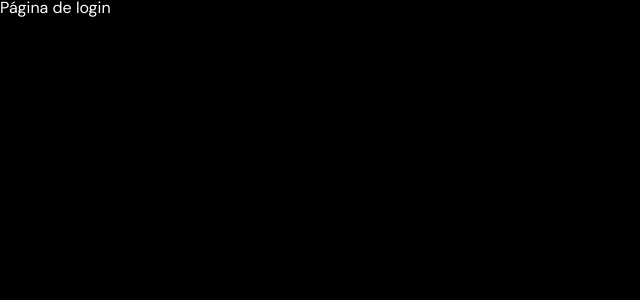
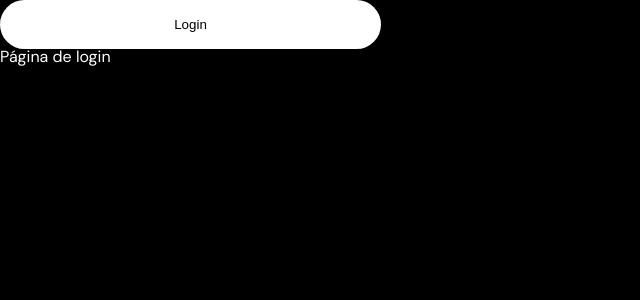
Before and after one commit to BrunaABT/twitter-clone, a React (Create React App) app: page /login in a window 1280 px wide. Shown: the top 300 px of the page, without its empty margins (0-640 px from the left). Built offline with nearby package versions, Linux system fonts and the light colour scheme.

Commit message:
feat: Button component for login page

```diff
--- a/src/pages/Login/index.tsx
+++ b/src/pages/Login/index.tsx
@@ -1,5 +1,12 @@
+import { Button } from "./styles";
+
 const Login = () => {
-  return <h1>Página de login</h1>;
+  return (
+    <>
+      <Button>Login</Button>
+      <h1>Página de login</h1>
+    </>
+  );
 };
 
 export default Login;
--- /dev/null
+++ b/src/pages/Login/styles.ts
@@ -0,0 +1,12 @@
+import styled from "styled-components";
+
+export const Button = styled.button`
+  background-color: #fff;
+  height: 49px;
+  width: 381px;
+  left: 0px;
+  top: 0px;
+  border-radius: 70px;
+  border: none;
+  padding: 14px, 92px, 14px, 92px;
+`;
```
